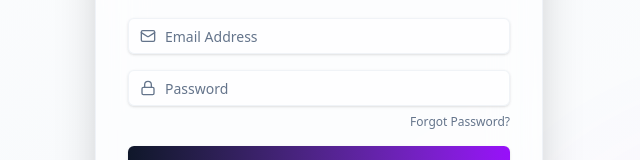
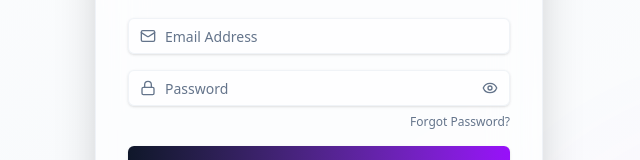
Before and after one commit to davidojo1144/LogStream, a Next.js app in the folder web/: page /login in a window 1280 px wide. Shown: the part 368-528 px from the top of the page, without its empty margins (321-961 px from the left). Built offline with nearby package versions, Linux system fonts and the light colour scheme.

Commit message:
feat: default logs to all-time and add eye icon to auth pages

```diff
--- a/web/src/app/login/page.tsx
+++ b/web/src/app/login/page.tsx
@@ -5,13 +5,14 @@
 import { useRouter } from "next/navigation"
 import Link from "next/link"
 import { motion } from "framer-motion"
-import { Lock, Mail, ArrowRight, Loader2 } from "lucide-react"
+import { Lock, Mail, ArrowRight, Loader2, Eye, EyeOff } from "lucide-react"
 import { Input } from "@/components/ui/input"
 import { Button } from "@/components/ui/button"
 
 export default function LoginPage() {
   const [email, setEmail] = useState("")
   const [password, setPassword] = useState("")
+  const [showPassword, setShowPassword] = useState(false)
   const [loading, setLoading] = useState(false)
   const [error, setError] = useState("")
   const router = useRouter()
@@ -79,15 +80,26 @@
             </div>
             <div className="space-y-2">
               <div className="relative group">
-                <Lock className="absolute left-3 top-2.5 h-4 w-4 text-muted-foreground group-focus-within:text-primary transition-colors" />
+                <Lock className="absolute left-3 top-2.5 h-4 w-4 text-muted-foreground group-focus-within:text-primary transition-colors z-10" />
                 <Input
-                  type="password"
+                  type={showPassword ? "text" : "password"}
                   placeholder="Password"
-                  className="pl-9 bg-background/50 border-border/50 focus:bg-background transition-all"
+                  className="pl-9 pr-10 bg-background/50 border-border/50 focus:bg-background transition-all"
                   value={password}
                   onChange={(e) => setPassword(e.target.value)}
                   required
                 />
+                <button
+                  type="button"
+                  onClick={() => setShowPassword(!showPassword)}
+                  className="absolute right-3 top-1/2 -translate-y-1/2 text-muted-foreground hover:text-foreground transition-colors z-10"
+                >
+                  {showPassword ? (
+                    <EyeOff className="w-4 h-4" />
+                  ) : (
+                    <Eye className="w-4 h-4" />
+                  )}
+                </button>
               </div>
               <div className="flex justify-end">
                 <Link href="/forgot-password" className="text-xs text-muted-foreground hover:text-primary transition-colors">
--- a/web/src/app/register/page.tsx
+++ b/web/src/app/register/page.tsx
@@ -5,7 +5,7 @@
 import { useRouter } from "next/navigation"
 import Link from "next/link"
 import { motion } from "framer-motion"
-import { Lock, User, ArrowRight, Loader2, Mail } from "lucide-react"
+import { Lock, User, ArrowRight, Loader2, Mail, Eye, EyeOff } from "lucide-react"
 import { Input } from "@/components/ui/input"
 import { Button } from "@/components/ui/button"
 
@@ -13,6 +13,7 @@
   const [name, setName] = useState("")
   const [email, setEmail] = useState("")
   const [password, setPassword] = useState("")
+  const [showPassword, setShowPassword] = useState(false)
   const [loading, setLoading] = useState(false)
   const [error, setError] = useState("")
   const router = useRouter()
@@ -47,8 +48,12 @@
       } else {
         router.push("/")
       }
-    } catch (err: any) {
-      setError(err.message)
+    } catch (err: unknown) {
+      if (err instanceof Error) {
+        setError(err.message)
+      } else {
+        setError("An unexpected error occurred")
+      }
       setLoading(false)
     }
   }
@@ -110,15 +115,26 @@
             </div>
             <div className="space-y-2">
               <div className="relative group">
-                <Lock className="absolute left-3 top-2.5 h-4 w-4 text-muted-foreground group-focus-within:text-primary transition-colors" />
+                <Lock className="absolute left-3 top-2.5 h-4 w-4 text-muted-foreground group-focus-within:text-primary transition-colors z-10" />
                 <Input
-                  type="password"
+                  type={showPassword ? "text" : "password"}
                   placeholder="Password"
-                  className="pl-9 bg-background/50 border-border/50 focus:bg-background transition-all"
+                  className="pl-9 pr-10 bg-background/50 border-border/50 focus:bg-background transition-all"
                   value={password}
                   onChange={(e) => setPassword(e.target.value)}
                   required
                 />
+                <button
+                  type="button"
+                  onClick={() => setShowPassword(!showPassword)}
+                  className="absolute right-3 top-1/2 -translate-y-1/2 text-muted-foreground hover:text-foreground transition-colors z-10"
+                >
+                  {showPassword ? (
+                    <EyeOff className="w-4 h-4" />
+                  ) : (
+                    <Eye className="w-4 h-4" />
+                  )}
+                </button>
               </div>
             </div>
 
--- a/web/src/components/LogDashboard.tsx
+++ b/web/src/components/LogDashboard.tsx
@@ -47,11 +47,8 @@
   const [serviceFilter, setServiceFilter] = useState("")
   const [levelFilter, setLevelFilter] = useState("")
   const [searchFilter, setSearchFilter] = useState("")
-  // Default to 7 days to ensure logs are visible
-  const [dateRange, setDateRange] = useState<DateRange | undefined>({
-    from: subDays(new Date(), 7),
-    to: new Date(),
-  })
+  // Default to undefined (All Time) as per user request
+  const [dateRange, setDateRange] = useState<DateRange | undefined>()
   const [isAutoRefresh, setIsAutoRefresh] = useState(true)
   const [wsConnected, setWsConnected] = useState(false)
   const [realtimeLogs, setRealtimeLogs] = useState<LogEntry[]>([])
```
